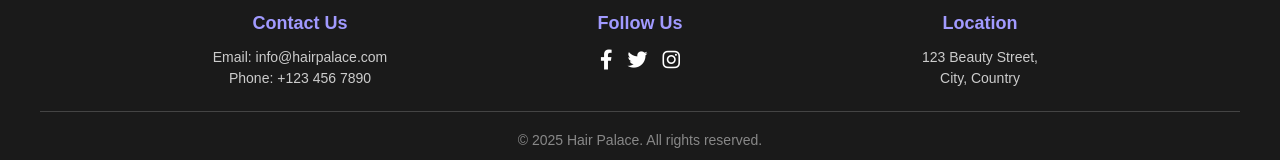
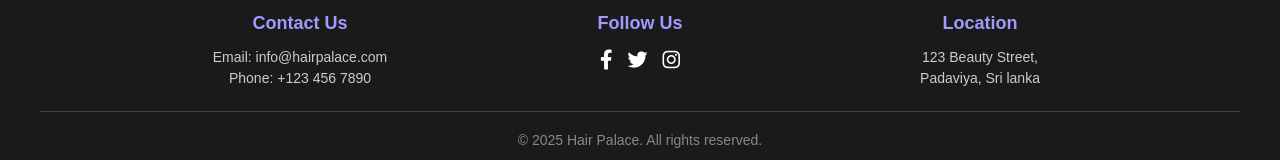
Before and after one commit to Sayuru-Priyanjana/hair_palace_web, a React (Vite) app: page / in a window 1280 px wide. Shown: the part 1737-1897 px from the top of the page. Built offline with nearby package versions, Linux system fonts and the light colour scheme; no server answers; the database is empty; a web font is replaced by a local one.

Commit message:
modify footer

```diff
--- a/src/components/Footer.jsx
+++ b/src/components/Footer.jsx
@@ -21,7 +21,7 @@ const Footer = () => {
         <div className="footer-section">
           <h3>Location</h3>
           <p>123 Beauty Street,</p>
-          <p>City, Country</p>
+          <p>Padaviya, Sri lanka</p>
         </div>
       </div>
       <div className="footer-bottom">
```
